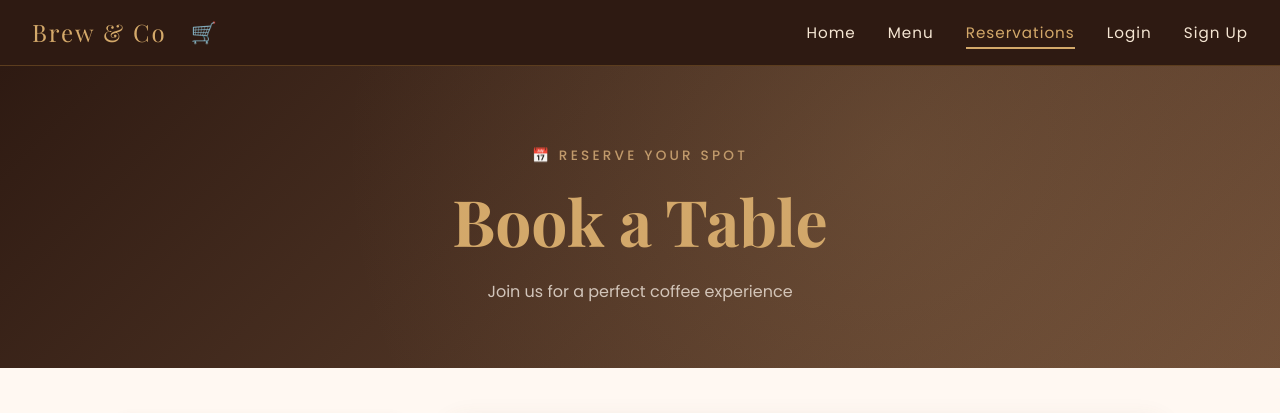
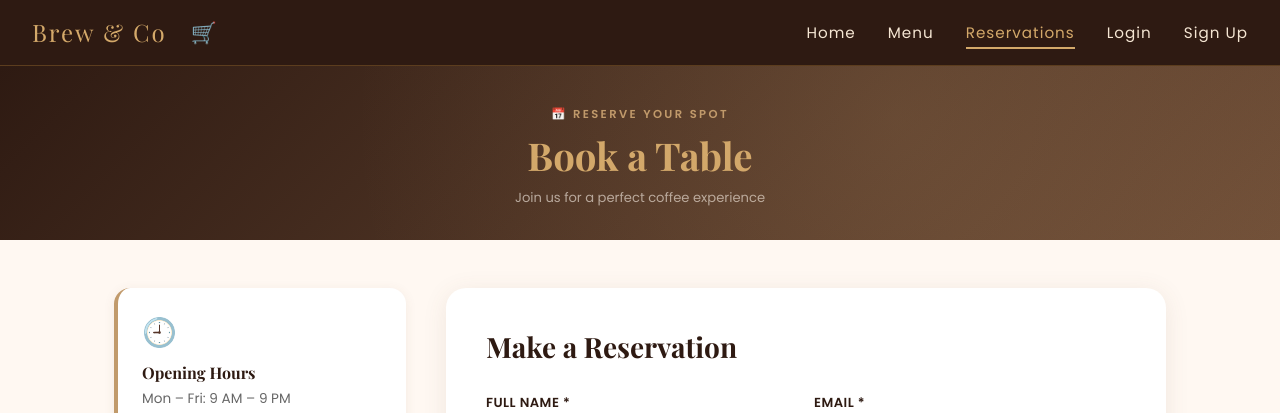
Before and after one commit to zaid24-maker/brew-and-co, a React (Vite) app in the folder client/: page /reservations in a window 1280 px wide. Shown: the top 413 px of the page. Built offline with nearby package versions, Linux system fonts and the light colour scheme; no server answers.

Commit message:
fix: compact reservation page header

```diff
--- a/client/src/pages/Reservations.css
+++ b/client/src/pages/Reservations.css
@@ -21,7 +21,7 @@
     background: linear-gradient(135deg, var(--espresso) 0%, var(--coffee) 100%);
     color: var(--cream);
     text-align: center;
-    padding: 5rem 1.5rem 4rem;
+    padding: 2.5rem 1.5rem 2rem;
     position: relative;
     overflow: hidden;
 }
@@ -35,24 +35,24 @@
 }
 
 .res-tagline {
-    font-size: 0.85rem;
-    font-weight: 500;
-    letter-spacing: 0.2rem;
+    font-size: 0.72rem;
+    font-weight: 600;
+    letter-spacing: 0.15rem;
     text-transform: uppercase;
     color: var(--caramel);
-    margin-bottom: 0.75rem;
+    margin-bottom: 0.4rem;
 }
 
 .res-header h1 {
     font-family: var(--font-heading);
-    font-size: clamp(2.5rem, 5vw, 4rem);
+    font-size: clamp(1.75rem, 3vw, 2.4rem);
     font-weight: 700;
-    margin: 0 0 1rem;
+    margin: 0 0 0.4rem;
 }
 
 .res-subtitle {
-    font-size: 1rem;
-    color: rgba(255, 248, 242, 0.75);
+    font-size: 0.82rem;
+    color: rgba(255, 248, 242, 0.6);
     margin: 0;
 }
 
```
